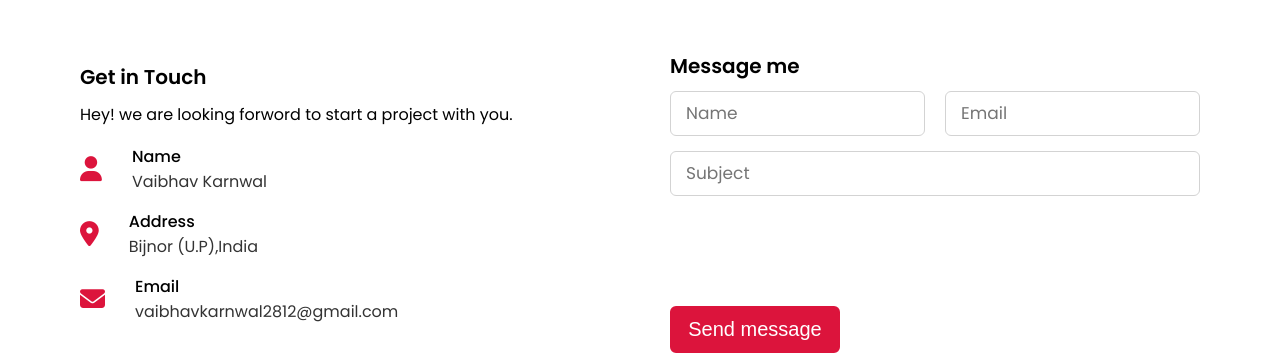
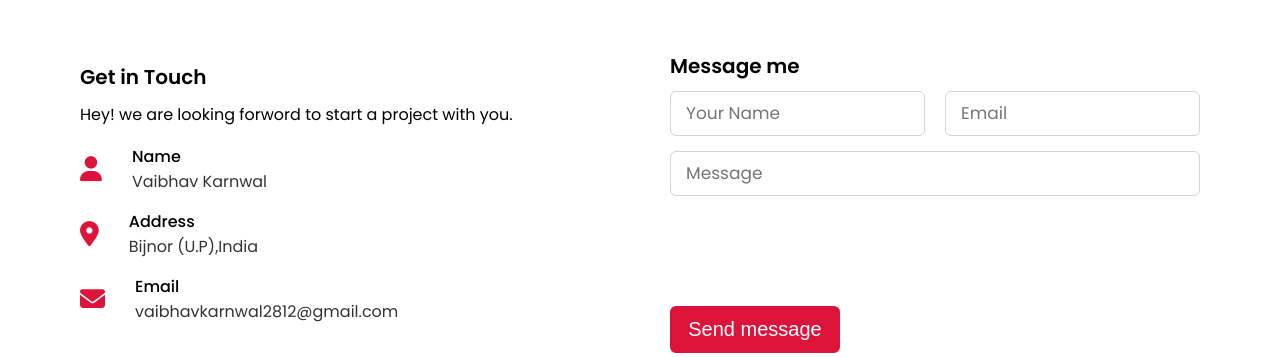
Before and after one commit to vaibhav-karnwal/itsmevaibhavkarnwal, a PHP site: page /index.html in a window 1280 px wide. Shown: the part 5068-5425 px from the top of the page. Run offline with PHP 8.4, Linux system fonts and the light colour scheme; some libraries are stand-ins or nearby versions.

Commit message:
Add files via upload

```diff
--- a/index.html
+++ b/index.html
@@ -521,24 +521,24 @@ For this, I used OpenCV and Pyscreenshot library in my system.</p>
                 <div class="column right">
                     <div class="text">
                         Message me</div>
-                    <form action="#">
+                    <form action="mail.php" methods="post">
                         <div class="fields">
                             <div class="field name">
-                                <input type="text" placeholder="Name" required>
+                                <input type="text" name="name" placeholder="Your Name" required>
                             </div>
                             <div class="field email">
-                                <input type="email" placeholder="Email" required>
+                                <input type="email" name="email" placeholder="Email" required>
                             </div>
                         </div>
                         <div class="field">
-                            <input type="text" placeholder="Subject" required>
+                            <input type="text" name="message" placeholder="Message" required>
                         </div>
                         <div class="field textarea">
                             <!-- Due to more textarea, I got an error so I changed the tag name of this textarea into changeit. -->
                             <changeit cols="30" rows="10" placeholder="Message.." required></changeit>
                         </div>
                         <div class="button">
-                            <button type="submit">Send message</button>
+                            <button type="submit" value="Submit">Send message</button>
                         </div>
                     </form>
                 </div>
--- a/index.php
+++ b/index.php
@@ -1,5 +1,5 @@
 <?php
 
-include_once("index.html");
+include_once("new.html");
 
 ?>
```
Also changed, not shown: thankyou.html (added, +13 -0 lines).
